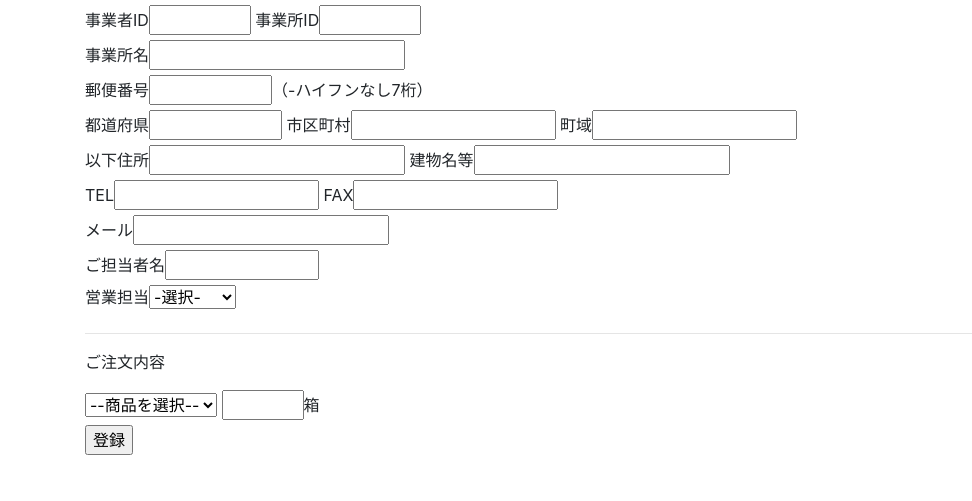
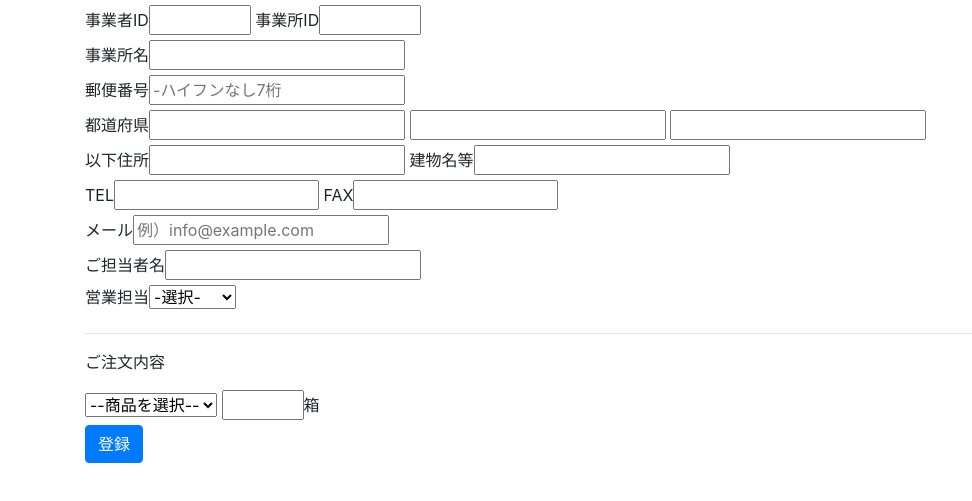
Before and after one commit to hayamakazuyuki/furoshiki, a plain HTML site: page existing_customers.html in a window 1280 px wide. Shown: the part 107-608 px from the top of the page, without its empty margins (0-972 px from the left). Drawn offline with nearby package versions, Linux system fonts and the light colour scheme; a script that the page names is missing.

Commit message:
20200623 commit

```diff
--- a/existing_customers.html
+++ b/existing_customers.html
@@ -25,16 +25,16 @@
             <label for="customerId">事業者ID</label><input type="text" id="customerId" name="customerId" size="5">
             <label for="shopId">事業所ID</label><input type="text" id="shopId" name="shopId" size="5"><br>
             <label for="customer_name">事業所名</label><input type="text" id="customer_name" name="customer_name"><br>
-            <label for="zip_code">郵便番号</label><input type="text" id="zip_code" name="zip_code" size="7">（-ハイフンなし7桁）<br>
-            <label for="prefecture">都道府県</label><input type="text" id="prefecture" name="prefecture" size="8">
-            <label for="city">市区町村</label><input type="text" id="city" name="city" size="15">
-            <label for="town">町域</label><input type="text" id="town" name="town" size="15"><br>
+            <label for="zip_code">郵便番号</label><input type="text" id="zip_code" name="zip_code" maxlength="7" placeholder="-ハイフンなし7桁"><br>
+            <label for="prefecture">都道府県</label><input type="text" id="prefecture" name="prefecture">
+            <input type="text" id="city" name="city">
+            <input type="text" id="town" name="town"><br>
             <label for="address">以下住所</label><input type="text" id="address" name="address" size="20">
             <label for="bldg">建物名等</label><input type="text" id="bldg" name="bldg" size="20"><br>
             <label for="tel">TEL</label><input type="text" id="tel" name="tel" size="15">
             <label for="fax">FAX</label><input type="text" id="fax" name="fax" size="15"><br>
-            <label for="email">メール</label><input type="text" id="email" name="email"><br>
-            <label for="tanto">ご担当者名</label><input type="text" id="tanto" name="tanto" size="10"><br>
+            <label for="email">メール</label><input type="text" id="email" name="email" placeholder="例）info@example.com"><br>
+            <label for="tanto">ご担当者名</label><input type="text" id="tanto" name="tanto"><br>
             <label for="eigyo_tanto">営業担当</label><select id="eigyo_tanto" name="eigyo_tanto"></select><br>
 
             <hr>
@@ -80,7 +80,8 @@
             </select>
 
             <input type="text" id="orderNum" name="orderNum" size="3"><label for="orderNum">箱</label><br>
-            <input type="submit" value="登録"  onclick="return check()">
+            <input type="hidden" id="invoice" name="invoice" value="1">
+            <input class="btn btn-primary" type="submit" value="登録"  onclick="return check()">
 
         </form>
     </div>
```
Also changed, not shown: index.html (+2 -1 lines), new_customers.html (+3 -3 lines), partners.html (+4 -3 lines).
